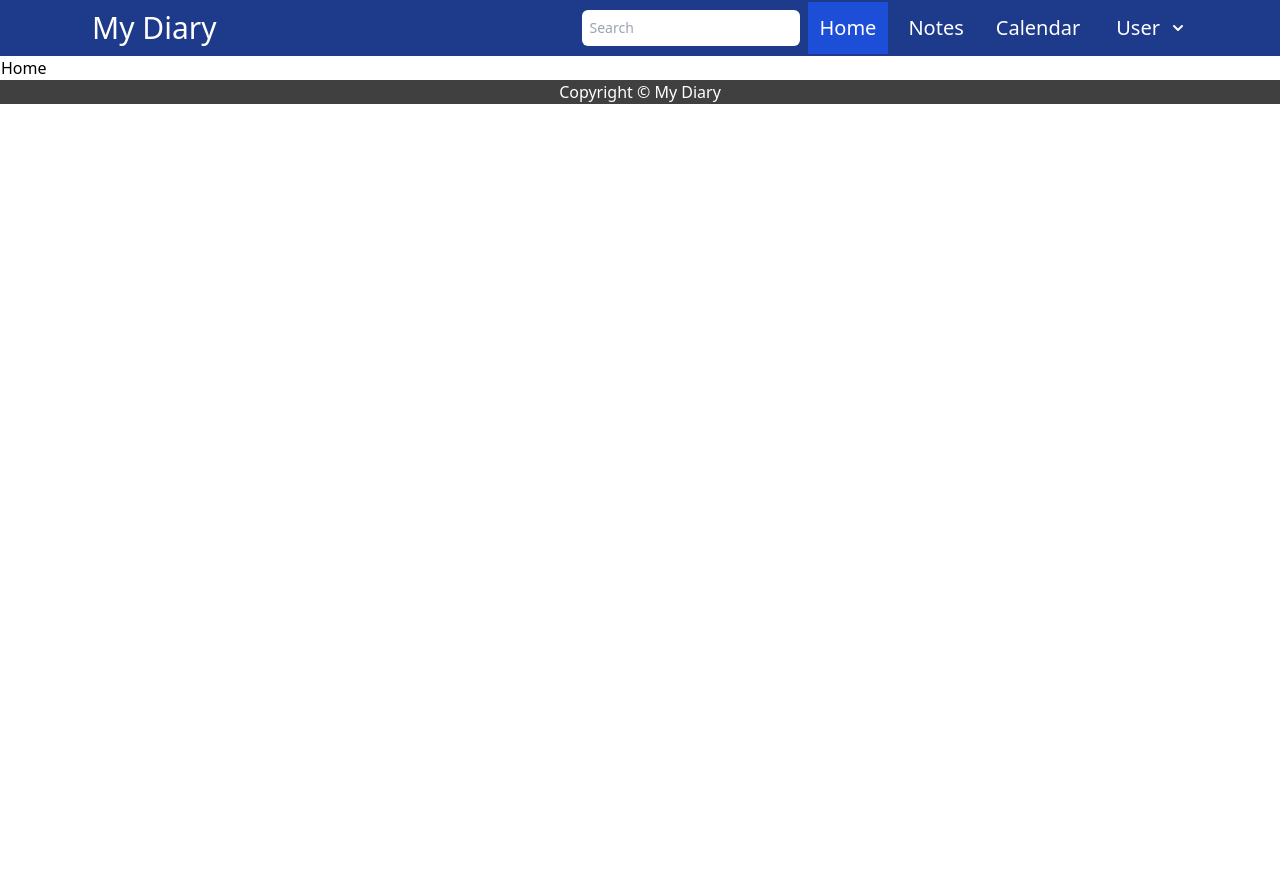
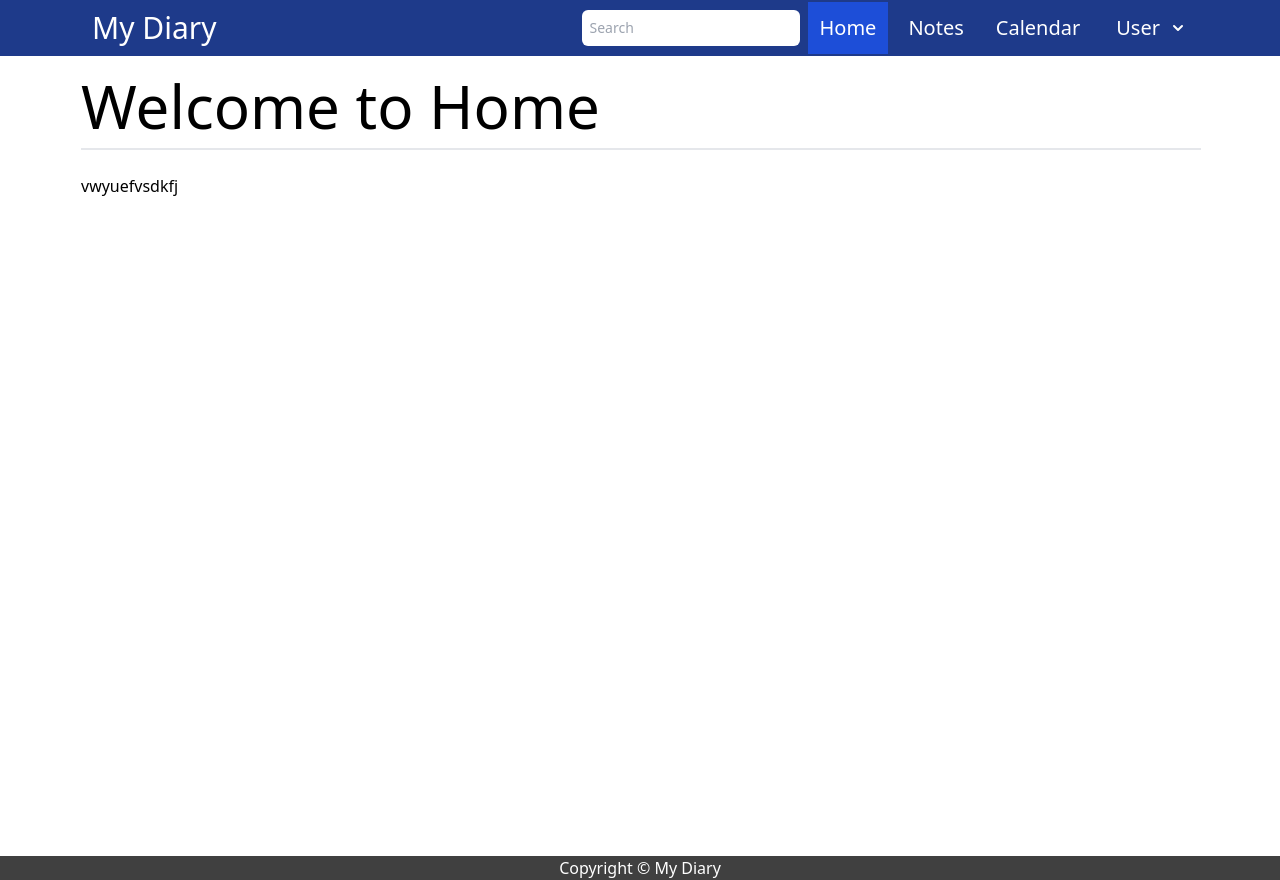
Before and after one commit to veeresh-27/myDiary, a React (Create React App) app in the folder frontend/: page /home in a window 1280 px wide. Before the commit the page ends 800 px from the top, so only its background shows below. Built offline with nearby package versions, Linux system fonts and the light colour scheme; the HTML template or start-up script is replaced by a standard one.

Commit message:
made welocme text response

```diff
--- a/frontend/src/components/mainScreen/index.js
+++ b/frontend/src/components/mainScreen/index.js
@@ -20,7 +20,7 @@ const variants = {
 const MainScreen = ({ title, children }) => {
   return (
     <div className="px-3 py-5 md:px-5 lg:px-14 xl:px-20 flex flex-col w-full gap-3 min-h-screen">
-      <div className="text-6xl font-light">{title}</div>
+      <div className="font-light text-3xl sm:text-4xl md:text-5xl lg:text-6xl">{title}</div>
       <hr className="h-0.5 bg-gray-200 mb-3" />
       <AnimatePresence exitBeforeEnter className="flex flex-col gap-3">
         <motion.div initial={{ opacity: 0 }} animate="enter" variants={variants} exit="exit">
--- a/frontend/src/components/noteCard/index.js
+++ b/frontend/src/components/noteCard/index.js
@@ -21,7 +21,7 @@ const NoteCard = ({ title, content, id }) => {
         hidden: { opacity: 0, scale: 0 },
       }}>
       <div className="bg-gray-200 p-3  flex justify-between rounded-t-sm">
-        <div className=" font-medium text w-full " onClick={() => setShow(!show)}>
+        <div className="  text-sm font-medium sm:text-md w-full " onClick={() => setShow(!show)}>
           {title}
         </div>
         <div className="flex ">
--- a/frontend/src/pages/home/index.js
+++ b/frontend/src/pages/home/index.js
@@ -1,5 +1,6 @@
 import React from "react";
 import { motion } from "framer-motion";
+import MainScreen from "../../components/mainScreen";
 
 const Home = () => {
   return (
@@ -8,7 +9,7 @@ const Home = () => {
       animate={{ x: 1 }}
       exit={{ x: 100 }}
       transition={{ duration: 0.2 }}>
-      Home
+      <MainScreen title="Welcome to Home">vwyuefvsdkfj</MainScreen>
     </motion.div>
   );
 };
```
